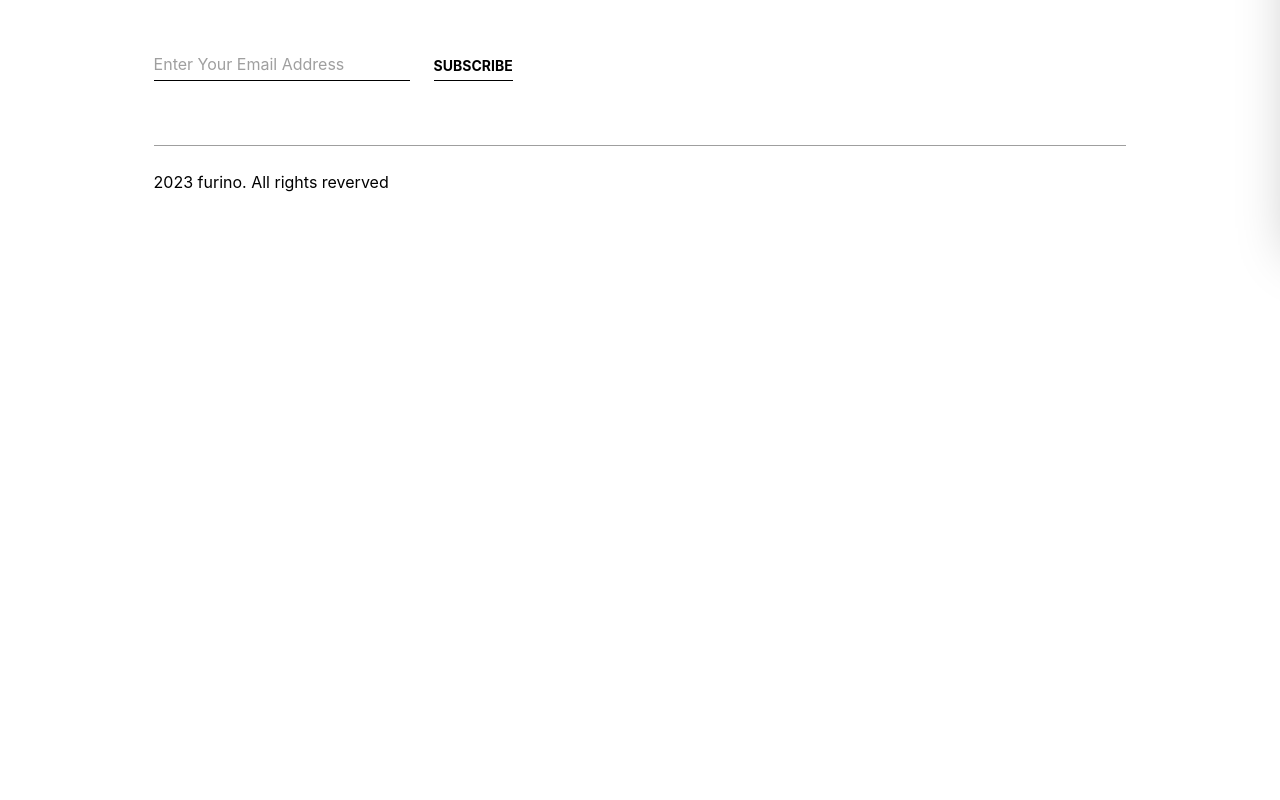
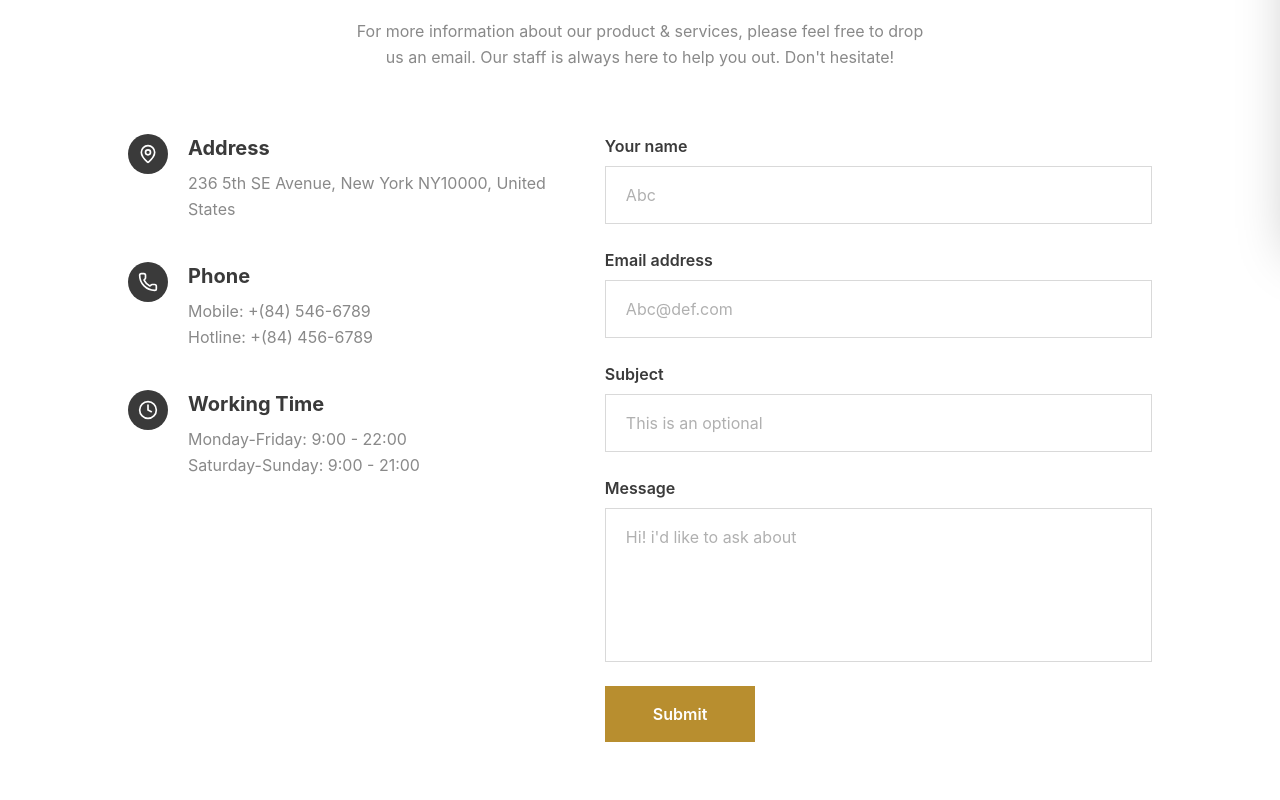
Before and after one commit to Okonvin/Furniture-E-commerce, a React (Vite) app: page /contact in a window 1280 px wide. Shown: the part 460-1260 px from the top of the page. Before the commit the page ends 800 px from the top, so only its background shows below. Built offline with nearby package versions, Linux system fonts and the light colour scheme.

Commit message:
contact page creation

```diff
--- a/src/App.jsx
+++ b/src/App.jsx
@@ -1,12 +1,13 @@
 import Footer from "./components/Footer"
 import Home from "./components/Home"
-import Shop from "./components/Shop"
 import ProductDetail from "./components/ProductDetail"
 import Cart from "./components/Cart"
 import Checkout from "./components/Checkout"
 import Comparison from "./components/Comparison"
 import Navbar from "./components/Navbar"
 import { Route, Routes } from "react-router-dom"
+import Contact from "./components/Contact"
+import Shop from "./components/shop"
 
 
 
@@ -21,6 +22,7 @@ function App (){
                 <Route path="/cart" element={<Cart/> }/>
                 <Route path="/checkout" element={<Checkout/> }/>
                 <Route path="/comparison" element={<Comparison/> }/>
+                <Route path="/contact" element={<Contact/> }/>
             </Routes>
             <Footer/>
         </>
--- /dev/null
+++ b/src/components/Contact.jsx
@@ -0,0 +1,157 @@
+import { useState } from "react";
+import { MapPin, Phone, Clock } from "lucide-react";
+import Reveal from "./Reveal";
+import PageHero from "./PageHero";
+import { FeatureStrip } from "./shop";
+
+function Contact() {
+  const [form, setForm] = useState({ name: "", email: "", subject: "", message: "" });
+  const [submitted, setSubmitted] = useState(false);
+
+  const handleChange = (e) => {
+    const { name, value } = e.target;
+    setForm((prev) => ({ ...prev, [name]: value }));
+  };
+
+  const handleSubmit = (e) => {
+    e.preventDefault();
+    if (!form.name || !form.email || !form.message) return;
+    // No backend wired up yet - just confirm and reset the form for now.
+    setSubmitted(true);
+    setForm({ name: "", email: "", subject: "", message: "" });
+    setTimeout(() => setSubmitted(false), 3000);
+  };
+
+  const inputClass =
+    "w-full border border-[#D9D9D9] px-5 py-4 outline-none focus:border-[#B88E2F] transition-colors placeholder-[#B0B0B0]";
+
+  return (
+    <>
+        <PageHero title="Contact" showLogo />
+        <section className="w-[90%] lg:w-[80%] mx-auto py-16">
+
+            <Reveal className="text-center max-w-xl mx-auto mb-16">
+                <h1 className="text-3xl sm:text-4xl font-bold text-[#3A3A3A] mb-4">Get In Touch With Us</h1>
+                <p className="text-[#898989] leading-relaxed">
+                For more information about our product & services, please feel free to drop us an
+                email. Our staff is always here to help you out. Don't hesitate!
+                </p>
+            </Reveal>
+
+            <div className="grid grid-cols-1 lg:grid-cols-[1fr_1.3fr] gap-14 items-start">
+
+                {/* ---------- Contact info ---------- */}
+                <div className="flex flex-col gap-10">
+                <Reveal delay={0} className="flex items-start gap-5">
+                    <span className="w-10 h-10 rounded-full bg-[#3A3A3A] text-white flex items-center justify-center flex-shrink-0">
+                    <MapPin className="w-5 h-5" />
+                    </span>
+                    <div>
+                    <h2 className="text-xl font-bold text-[#3A3A3A] mb-2">Address</h2>
+                    <p className="text-[#898989] leading-relaxed">
+                        236 5th SE Avenue, New York NY10000, United States
+                    </p>
+                    </div>
+                </Reveal>
+
+                <Reveal delay={120} className="flex items-start gap-5">
+                    <span className="w-10 h-10 rounded-full bg-[#3A3A3A] text-white flex items-center justify-center flex-shrink-0">
+                    <Phone className="w-5 h-5" />
+                    </span>
+                    <div>
+                    <h2 className="text-xl font-bold text-[#3A3A3A] mb-2">Phone</h2>
+                    <p className="text-[#898989] leading-relaxed">
+                        Mobile: +(84) 546-6789
+                        <br />
+                        Hotline: +(84) 456-6789
+                    </p>
+                    </div>
+                </Reveal>
+
+                <Reveal delay={240} className="flex items-start gap-5">
+                    <span className="w-10 h-10 rounded-full bg-[#3A3A3A] text-white flex items-center justify-center flex-shrink-0">
+                    <Clock className="w-5 h-5" />
+                    </span>
+                    <div>
+                    <h2 className="text-xl font-bold text-[#3A3A3A] mb-2">Working Time</h2>
+                    <p className="text-[#898989] leading-relaxed">
+                        Monday-Friday: 9:00 - 22:00
+                        <br />
+                        Saturday-Sunday: 9:00 - 21:00
+                    </p>
+                    </div>
+                </Reveal>
+                </div>
+
+                {/* ---------- Contact form ---------- */}
+                <Reveal delay={150}>
+                <form onSubmit={handleSubmit} className="flex flex-col gap-6">
+                    <div className="flex flex-col gap-2">
+                    <label htmlFor="name" className="font-semibold text-[#3A3A3A]">Your name</label>
+                    <input
+                        id="name"
+                        name="name"
+                        value={form.name}
+                        onChange={handleChange}
+                        placeholder="Abc"
+                        required
+                        className={inputClass}
+                    />
+                    </div>
+
+                    <div className="flex flex-col gap-2">
+                    <label htmlFor="email" className="font-semibold text-[#3A3A3A]">Email address</label>
+                    <input
+                        id="email"
+                        name="email"
+                        type="email"
+                        value={form.email}
+                        onChange={handleChange}
+                        placeholder="Abc@def.com"
+                        required
+                        className={inputClass}
+                    />
+                    </div>
+
+                    <div className="flex flex-col gap-2">
+                    <label htmlFor="subject" className="font-semibold text-[#3A3A3A]">Subject</label>
+                    <input
+                        id="subject"
+                        name="subject"
+                        value={form.subject}
+                        onChange={handleChange}
+                        placeholder="This is an optional"
+                        className={inputClass}
+                    />
+                    </div>
+
+                    <div className="flex flex-col gap-2">
+                    <label htmlFor="message" className="font-semibold text-[#3A3A3A]">Message</label>
+                    <textarea
+                        id="message"
+                        name="message"
+                        value={form.message}
+                        onChange={handleChange}
+                        placeholder="Hi! i'd like to ask about"
+                        required
+                        rows={5}
+                        className={`${inputClass} resize-none`}
+                    />
+                    </div>
+
+                    <button
+                    type="submit"
+                    className="w-fit px-12 py-4 bg-[#B88E2F] text-white font-semibold hover:bg-[#a07b28] transition-colors cursor-pointer"
+                    >
+                    {submitted ? "Message Sent!" : "Submit"}
+                    </button>
+                </form>
+                </Reveal>
+            </div>
+        </section>
+        <FeatureStrip/>
+    </>
+  );
+}
+
+export default Contact;
```
